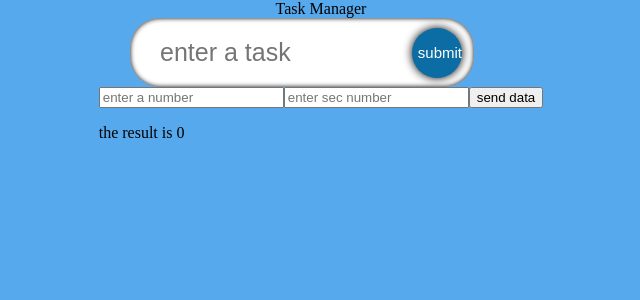
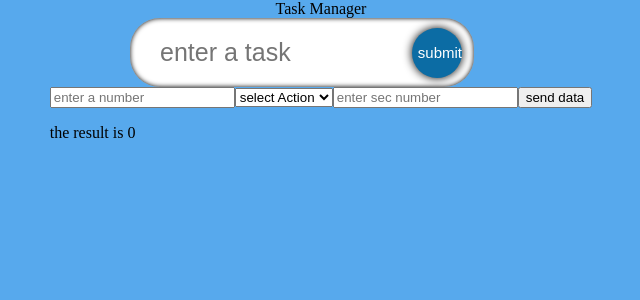
Before and after one commit to Jessemwangi/ProjectManager, a React (Create React App) app: page / in a window 1280 px wide. Shown: the top 300 px of the page, without its empty margins (319-959 px from the left). Built offline with nearby package versions, Linux system fonts and the light colour scheme; a web font is replaced by a local one.

Commit message:
focus css

```diff
--- a/src/Component/Calculator.tsx
+++ b/src/Component/Calculator.tsx
@@ -1,4 +1,4 @@
-import React, { FormEvent, useState } from 'react';
+import React, { FormEvent, useState } from "react";
 
 // interface props {
 //     firstNo:number,
@@ -7,34 +7,48 @@ import React, { FormEvent, useState } from 'react';
 // }
 
 const Calculator = () => {
-    const [result,setResult] =useState<number>(0)
-    const[firstNo,setFirstNo] = useState<number>(0)
-    const[secNo,setSecNo] = useState<number>(0)
+  const [result, setResult] = useState<number>(0);
+  const [firstNo, setFirstNo] = useState<number>(0);
+  const [secNo, setSecNo] = useState<number>(0);
 
+  const handleSubmit = (e: FormEvent) => {
+    e.preventDefault();
+    setResult(firstNo + secNo);
+    console.log(result);
+  };
+  return (
+    <form onSubmit={(e) => handleSubmit(e)}>
+      <div>
+        <input
+          type="number"
+          placeholder="enter a number"
+          className="calc_input"
+          name="firstNo"
+          onChange={(e) => {
+            e.preventDefault();
+            setFirstNo(parseInt(e.target.value));
+          }}
+        />
+        <select name="" id="" onChange={()=>{
 
-    const handleSubmit = (e:FormEvent) =>{
+        }}>
+            <option value="0">select Action</option>
+            <option value="/">Divide</option>
+            <option value="*">Multiply</option>
+            <option value="+">Add</option>
+            <option value="-">Substract</option>
+        </select>
+        <input
+          type="number"
+          placeholder="enter sec number"
+          className="calc_input"
+          name="secNo"
+          onChange={(e) => {
             e.preventDefault();
-        setResult(firstNo + secNo)
-        console.log(result)
-    }
-    return (
-        <form
-        onSubmit={(e) => handleSubmit(e)}>
-            <div>
-                <input type="number" placeholder='enter a number'
-                className="calc_input" name='firstNo' onChange={(e) =>{
-                    e.preventDefault()
-                    setFirstNo(parseInt(e.target.value))
-                }} />
-
-                <input type="number" placeholder='enter sec number'
-                className="calc_input" name='secNo'
-                onChange={(e) =>{
-                    e.preventDefault()
-                    let secondNo = parseInt(e.target.value)
-                    setSecNo(secondNo)
-
-                }}/>
+            let secondNo = parseInt(e.target.value);
+            setSecNo(secondNo);
+          }}
+        />
 
         <input type="submit" value="send data" />
         <p>the result is {result}</p>
--- a/src/Component/style.css
+++ b/src/Component/style.css
@@ -18,7 +18,7 @@ box-shadow: inset 0 0 5px black;
 }
 
 .input_box:focus{
-    box-shadow: 0 0 10px 1000px black;
+    box-shadow: 0 0 10px 1000px #00000076;
     outline: none;
 }
 
```
Lines whose indentation alone changed are shown as unchanged.
